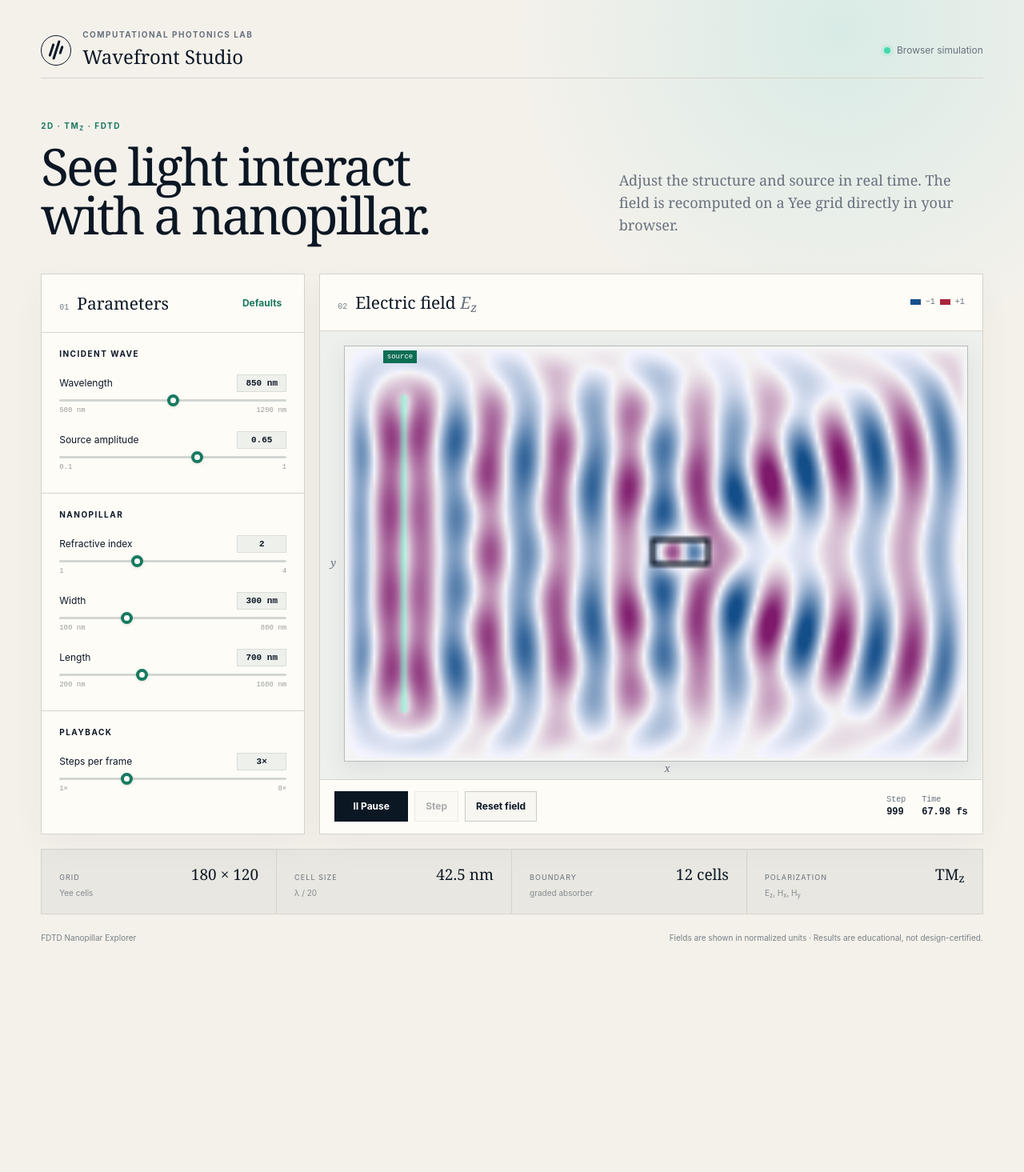
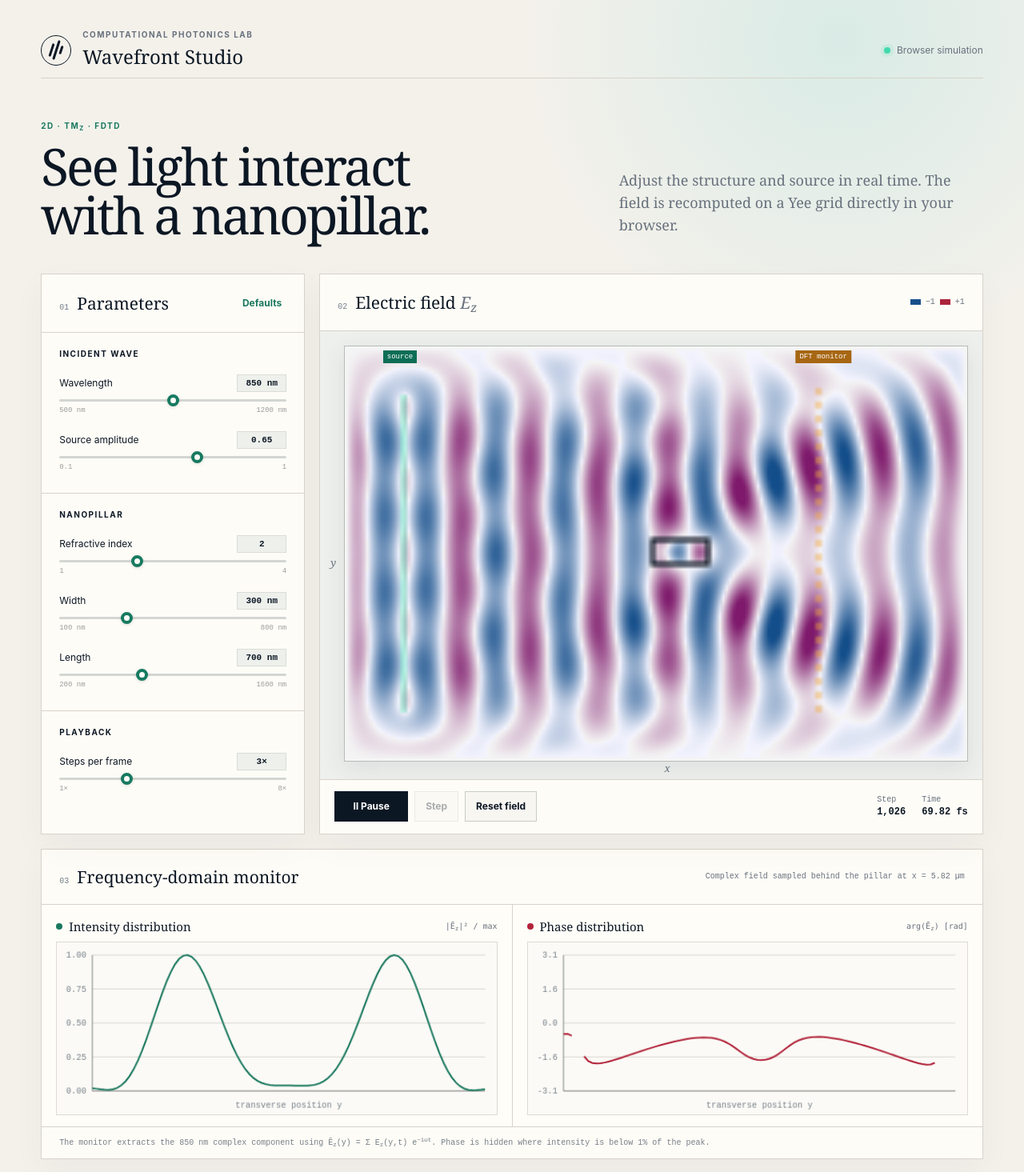
Before and after one commit to Liblivity/Stephen-FDTD, a Next.js app: page / in a window 1280 px wide. Shown: the top 1465 px of the page at 80% size. Before the commit the page ends 1216 px from the top, so only its background shows below. Built offline with nearby package versions, Linux system fonts and the light colour scheme.

Commit message:
Add intensity and phase monitor

```diff
--- a/app/globals.css
+++ b/app/globals.css
@@ -40,14 +40,24 @@ input[type=range]::-webkit-slider-thumb { appearance:none;width:15px;height:15px
 .legend { font:10px ui-monospace,monospace;color:var(--muted);display:flex;align-items:center;gap:6px; }
 .legend span { width:13px;height:7px;display:inline-block; }.legend .negative{background:#174f8a}.legend .gradient{background:#aa243b}
 .canvas-wrap { position:relative;background:#eef0ed;padding:18px 18px 22px 30px;flex:1;min-height:430px;display:flex;align-items:center;justify-content:center;overflow:hidden; }
-canvas { width:100%;height:auto;max-height:570px;aspect-ratio:3/2;image-rendering:auto;border:1px solid #b7bcb8;background:white;box-shadow:0 8px 28px #24384b18; }
+.field-canvas { width:100%;height:auto;max-height:570px;aspect-ratio:3/2;image-rendering:auto;border:1px solid #b7bcb8;background:white;box-shadow:0 8px 28px #24384b18; }
 .axis { position:absolute;font:italic 13px Georgia,serif;color:#68717d; }.axis-y{left:13px;top:50%}.axis-x{bottom:5px;left:52%}
 .source-label { position:absolute;left:9.5%;top:24px;background:#0d6d55;color:white;font:9px ui-monospace,monospace;padding:3px 5px; }
+.monitor-label { position:absolute;left:76%;top:24px;transform:translateX(-50%);background:#a76612;color:white;font:9px ui-monospace,monospace;padding:3px 5px; }
 .transport { min-height:68px;border-top:1px solid var(--line);padding:12px 18px;display:flex;align-items:center;justify-content:space-between;gap:16px; }
 .buttons { display:flex;gap:8px; }.buttons button { border:1px solid #c9ccc7;background:#f7f6f1;color:var(--ink);padding:9px 13px;font-size:12px;font-weight:650; }.buttons button:disabled{opacity:.35;cursor:not-allowed}.buttons .primary-button{background:var(--ink);border-color:var(--ink);color:white;min-width:92px}
 .readout { display:flex;gap:20px;font:10px ui-monospace,monospace;color:var(--muted); }.readout span{display:flex;flex-direction:column;gap:3px}.readout strong{font-size:12px;color:var(--ink)}
+.analysis-panel { margin-top:18px; }
+.analysis-head { display:flex;align-items:center;justify-content:space-between;gap:24px;padding:20px 22px;border-bottom:1px solid var(--line); }
+.analysis-head>div { display:flex;align-items:baseline;gap:10px; }.analysis-head p{margin:0;color:var(--muted);font:10px ui-monospace,monospace;}
+.charts-grid { display:grid;grid-template-columns:1fr 1fr;gap:1px;background:var(--line); }
+.chart-card { background:var(--card);padding:17px 18px 14px;min-width:0; }
+.chart-card>div { display:flex;align-items:center;justify-content:space-between;gap:14px;margin-bottom:9px; }.chart-card>div>div{display:flex;align-items:center;gap:8px}.chart-card h4{font:500 15px Georgia,serif;margin:0}.chart-card code{font-size:10px;color:var(--muted)}
+.chart-dot{width:8px;height:8px;border-radius:50%;display:block}.intensity-dot{background:#19785e}.phase-dot{background:#b2233a}
+.chart-card canvas { display:block;width:100%;height:auto;aspect-ratio:520/205;border:1px solid #dedbd4;background:#fbfaf6; }
+.analysis-note { margin:0;padding:12px 22px;border-top:1px solid var(--line);color:#777f87;font:10px/1.5 ui-monospace,monospace; }
 .metrics { display:grid;grid-template-columns:repeat(4,1fr);margin-top:18px;border:1px solid var(--line);background:#e8e7e1; }
 .metrics article { padding:18px 22px;border-right:1px solid var(--line);display:grid;grid-template-columns:1fr auto;align-items:baseline;gap:3px 10px; }.metrics article:last-child{border-right:0}.metrics span{text-transform:uppercase;letter-spacing:.12em;font-size:9px;color:var(--muted)}.metrics strong{font:500 19px Georgia,serif}.metrics small{grid-column:1/-1;color:#858b90;font-size:10px}
 footer { display:flex;justify-content:space-between;gap:20px;color:#777f87;font-size:10px;padding-top:22px; }
-@media(max-width:900px){.intro{grid-template-columns:1fr;padding:40px 0 32px}.workspace{grid-template-columns:1fr}.controls-panel{order:2}.viewer-panel{order:1}.canvas-wrap{min-height:300px}.metrics{grid-template-columns:repeat(2,1fr)}.metrics article:nth-child(2){border-right:0}.metrics article:nth-child(-n+2){border-bottom:1px solid var(--line)}}
+@media(max-width:900px){.intro{grid-template-columns:1fr;padding:40px 0 32px}.workspace{grid-template-columns:1fr}.controls-panel{order:2}.viewer-panel{order:1}.canvas-wrap{min-height:300px}.charts-grid{grid-template-columns:1fr}.analysis-head{align-items:flex-start;flex-direction:column;gap:7px}.metrics{grid-template-columns:repeat(2,1fr)}.metrics article:nth-child(2){border-right:0}.metrics article:nth-child(-n+2){border-bottom:1px solid var(--line)}}
 @media(max-width:560px){main{padding:16px 12px 28px}.status{display:none}.intro{gap:20px}h2{font-size:42px}.lede{font-size:16px}.viewer-head{align-items:flex-start}.legend{display:none}.canvas-wrap{padding:10px 10px 17px 21px;min-height:240px}.transport{align-items:flex-start;flex-direction:column}.readout{width:100%;justify-content:space-between}.metrics{grid-template-columns:1fr}.metrics article{border-right:0;border-bottom:1px solid var(--line)}footer{flex-direction:column}}
--- a/app/layout.tsx
+++ b/app/layout.tsx
@@ -3,7 +3,7 @@ import "./globals.css";
 
 export const metadata: Metadata = {
   title: "Wavefront Studio — Interactive 2D FDTD",
-  description: "Explore an 850 nm wave interacting with a dielectric nanopillar in a real-time browser simulation.",
+  description: "Explore electric field, intensity, and phase as an optical wave interacts with a dielectric nanopillar.",
 };
 
 export default function RootLayout({ children }: Readonly<{ children: React.ReactNode }>) {
--- a/app/page.tsx
+++ b/app/page.tsx
@@ -6,6 +6,7 @@ const NX = 180;
 const NY = 120;
 const PML = 12;
 const COURANT = 0.48;
+const MONITOR_X = Math.round(NX * 0.76);
 
 type Params = {
   wavelength: number;
@@ -23,6 +24,9 @@ type Engine = {
   epsilon: Float32Array;
   damping: Float32Array;
   image: ImageData;
+  monitorRe: Float64Array;
+  monitorIm: Float64Array;
+  monitorSamples: number;
   step: number;
   periodSteps: number;
   dxNm: number;
@@ -71,6 +75,9 @@ function createEngine(params: Params): Engine {
     epsilon,
     damping,
     image: new ImageData(NX, NY),
+    monitorRe: new Float64Array(NY),
+    monitorIm: new Float64Array(NY),
+    monitorSamples: 0,
     step: 0,
     periodSteps: 20 / COURANT,
     dxNm,
@@ -106,6 +113,19 @@ function advance(engine: Engine, params: Params) {
     params.amplitude * ramp * Math.sin((2 * Math.PI * engine.step) / engine.periodSteps);
   for (let y = PML + 2; y < NY - PML - 2; y++) {
     ez[sourceX + y * NX] += source;
+  }
+
+  // Frequency-domain monitor: accumulate Ez * exp(-i omega t) after transients.
+  if (engine.step > engine.periodSteps * 7) {
+    const angle = (2 * Math.PI * engine.step) / engine.periodSteps;
+    const cosine = Math.cos(angle);
+    const sine = Math.sin(angle);
+    for (let y = PML; y < NY - PML; y++) {
+      const value = ez[MONITOR_X + y * NX];
+      engine.monitorRe[y] += value * cosine;
+      engine.monitorIm[y] -= value * sine;
+    }
+    engine.monitorSamples += 1;
   }
   engine.step += 1;
 }
@@ -146,6 +166,109 @@ function render(engine: Engine, canvas: HTMLCanvasElement) {
   context.moveTo(PML + 5, PML + 2);
   context.lineTo(PML + 5, NY - PML - 2);
   context.stroke();
+  context.save();
+  context.strokeStyle = "#f2a93b";
+  context.lineWidth = 0.8;
+  context.setLineDash([2, 2]);
+  context.beginPath();
+  context.moveTo(MONITOR_X, PML);
+  context.lineTo(MONITOR_X, NY - PML);
+  context.stroke();
+  context.restore();
+}
+
+function drawProfile(
+  canvas: HTMLCanvasElement,
+  values: number[],
+  minimum: number,
+  maximum: number,
+  color: string,
+  emptyMessage: string,
+) {
+  const context = canvas.getContext("2d");
+  if (!context) return;
+  const width = canvas.width;
+  const height = canvas.height;
+  const left = 42;
+  const right = 14;
+  const top = 15;
+  const bottom = 28;
+  context.clearRect(0, 0, width, height);
+  context.fillStyle = "#fbfaf6";
+  context.fillRect(0, 0, width, height);
+  context.strokeStyle = "#d9d7d0";
+  context.lineWidth = 1;
+  context.font = "10px ui-monospace, monospace";
+  context.fillStyle = "#77808a";
+  context.textAlign = "right";
+  for (let tick = 0; tick <= 4; tick++) {
+    const y = top + ((height - top - bottom) * tick) / 4;
+    const value = maximum - ((maximum - minimum) * tick) / 4;
+    context.beginPath();
+    context.moveTo(left, y);
+    context.lineTo(width - right, y);
+    context.stroke();
+    context.fillText(value.toFixed(maximum <= 1.01 ? 2 : 1), left - 7, y + 3);
+  }
+  context.strokeStyle = "#7c817f";
+  context.beginPath();
+  context.moveTo(left, top);
+  context.lineTo(left, height - bottom);
+  context.lineTo(width - right, height - bottom);
+  context.stroke();
+  context.textAlign = "center";
+  context.fillText("transverse position y", (left + width - right) / 2, height - 8);
+
+  if (!values.length) {
+    context.fillStyle = "#8b918f";
+    context.font = "12px ui-sans-serif, system-ui";
+    context.fillText(emptyMessage, (left + width - right) / 2, height / 2 + 3);
+    return;
+  }
+
+  context.strokeStyle = color;
+  context.lineWidth = 2;
+  context.beginPath();
+  let drawing = false;
+  values.forEach((value, index) => {
+    if (!Number.isFinite(value)) {
+      drawing = false;
+      return;
+    }
+    const x = left + ((width - left - right) * index) / Math.max(1, values.length - 1);
+    const y = top + (height - top - bottom) * (1 - (value - minimum) / (maximum - minimum));
+    if (!drawing) context.moveTo(x, y);
+    else context.lineTo(x, y);
+    drawing = true;
+  });
+  context.stroke();
+}
+
+function renderProfiles(engine: Engine, intensityCanvas: HTMLCanvasElement, phaseCanvas: HTMLCanvasElement) {
+  if (engine.monitorSamples < 10) {
+    const wait = `Collecting after ${Math.ceil(engine.periodSteps * 7)} steps`;
+    drawProfile(intensityCanvas, [], 0, 1, "#19785e", wait);
+    drawProfile(phaseCanvas, [], -Math.PI, Math.PI, "#b2233a", wait);
+    return;
+  }
+  const intensity: number[] = [];
+  const phase: number[] = [];
+  let peak = 0;
+  for (let y = PML; y < NY - PML; y++) {
+    const re = engine.monitorRe[y] / engine.monitorSamples;
+    const im = engine.monitorIm[y] / engine.monitorSamples;
+    const value = re * re + im * im;
+    intensity.push(value);
+    peak = Math.max(peak, value);
+  }
+  const scale = peak || 1;
+  for (let index = 0; index < intensity.length; index++) {
+    intensity[index] /= scale;
+    const y = index + PML;
+    phase.push(intensity[index] < 0.01 ? Number.NaN : Math.atan2(engine.monitorIm[y], engine.monitorRe[y]));
+  }
+  drawProfile(intensityCanvas, intensity, 0, 1, "#19785e", "Collecting field samples");
+  drawProfile(phaseCanvas, phase, -Math.PI, Math.PI, "#b2233a", "Collecting field samples");
 }
 
 function Slider({
@@ -186,6 +309,8 @@ function Slider({
 
 export default function Home() {
   const canvasRef = useRef<HTMLCanvasElement>(null);
+  const intensityRef = useRef<HTMLCanvasElement>(null);
+  const phaseRef = useRef<HTMLCanvasElement>(null);
   const paramsRef = useRef(defaults);
   const engineRef = useRef<Engine>(createEngine(defaults));
   const runningRef = useRef(true);
@@ -197,6 +322,7 @@ export default function Home() {
     engineRef.current = createEngine(next);
     setDisplayStep(0);
     if (canvasRef.current) render(engineRef.current, canvasRef.current);
+    if (intensityRef.current && phaseRef.current) renderProfiles(engineRef.current, intensityRef.current, phaseRef.current);
   }, []);
 
   const changeParam = (key: keyof Params, value: number, resetField = true) => {
@@ -210,6 +336,7 @@ export default function Home() {
     const engine = engineRef.current;
     advance(engine, paramsRef.current);
     if (canvasRef.current) render(engine, canvasRef.current);
+    if (intensityRef.current && phaseRef.current) renderProfiles(engine, intensityRef.current, phaseRef.current);
     setDisplayStep(engine.step);
   };
 
@@ -225,12 +352,14 @@ export default function Home() {
         if (canvasRef.current) render(engine, canvasRef.current);
         if (time - lastUiUpdate > 120) {
           setDisplayStep(engine.step);
+          if (intensityRef.current && phaseRef.current) renderProfiles(engine, intensityRef.current, phaseRef.current);
           lastUiUpdate = time;
         }
       }
       animationId = requestAnimationFrame(loop);
     };
     if (canvasRef.current) render(engineRef.current, canvasRef.current);
+    if (intensityRef.current && phaseRef.current) renderProfiles(engineRef.current, intensityRef.current, phaseRef.current);
     animationId = requestAnimationFrame(loop);
     return () => cancelAnimationFrame(animationId);
   }, []);
@@ -295,9 +424,10 @@ export default function Home() {
             <div className="legend"><span className="negative" /> −1 <span className="gradient" /> +1</div>
           </div>
           <div className="canvas-wrap">
-            <canvas ref={canvasRef} width={NX} height={NY} aria-label="Animated electric field simulation" />
+            <canvas className="field-canvas" ref={canvasRef} width={NX} height={NY} aria-label="Animated electric field simulation" />
             <span className="axis axis-y">y</span><span className="axis axis-x">x</span>
             <span className="source-label">source</span>
+            <span className="monitor-label">DFT monitor</span>
           </div>
           <div className="transport">
             <div className="buttons">
@@ -308,6 +438,24 @@ export default function Home() {
             <div className="readout"><span>Step <strong>{displayStep.toLocaleString()}</strong></span><span>Time <strong>{timeFs.toFixed(2)} fs</strong></span></div>
           </div>
         </section>
+      </section>
+
+      <section className="panel analysis-panel">
+        <div className="analysis-head">
+          <div><span className="section-number">03</span><h3>Frequency-domain monitor</h3></div>
+          <p>Complex field sampled behind the pillar at x = {(MONITOR_X * engine.dxNm / 1000).toFixed(2)} µm</p>
+        </div>
+        <div className="charts-grid">
+          <article className="chart-card">
+            <div><div><span className="chart-dot intensity-dot" /><h4>Intensity distribution</h4></div><code>|Ẽ<sub>z</sub>|² / max</code></div>
+            <canvas ref={intensityRef} width={520} height={205} aria-label="Normalized intensity distribution across the monitor plane" />
+          </article>
+          <article className="chart-card">
+            <div><div><span className="chart-dot phase-dot" /><h4>Phase distribution</h4></div><code>arg(Ẽ<sub>z</sub>) [rad]</code></div>
+            <canvas ref={phaseRef} width={520} height={205} aria-label="Wrapped phase distribution across the monitor plane" />
+          </article>
+        </div>
+        <p className="analysis-note">The monitor extracts the 850 nm complex component using Ẽ<sub>z</sub>(y) = Σ E<sub>z</sub>(y,t) e<sup>−iωt</sup>. Phase is hidden where intensity is below 1% of the peak.</p>
       </section>
 
       <section className="metrics">
--- a/index.html
+++ b/index.html
@@ -4,7 +4,7 @@
     <meta charset="UTF-8" />
     <meta name="viewport" content="width=device-width, initial-scale=1.0" />
     <meta name="theme-color" content="#f4f1eb" />
-    <meta name="description" content="Interactive browser-based 2D FDTD nanopillar simulation." />
+    <meta name="description" content="Interactive 2D FDTD nanopillar simulation with electric field, intensity, and phase monitoring." />
     <title>Wavefront Studio — Interactive 2D FDTD</title>
   </head>
   <body>
```
